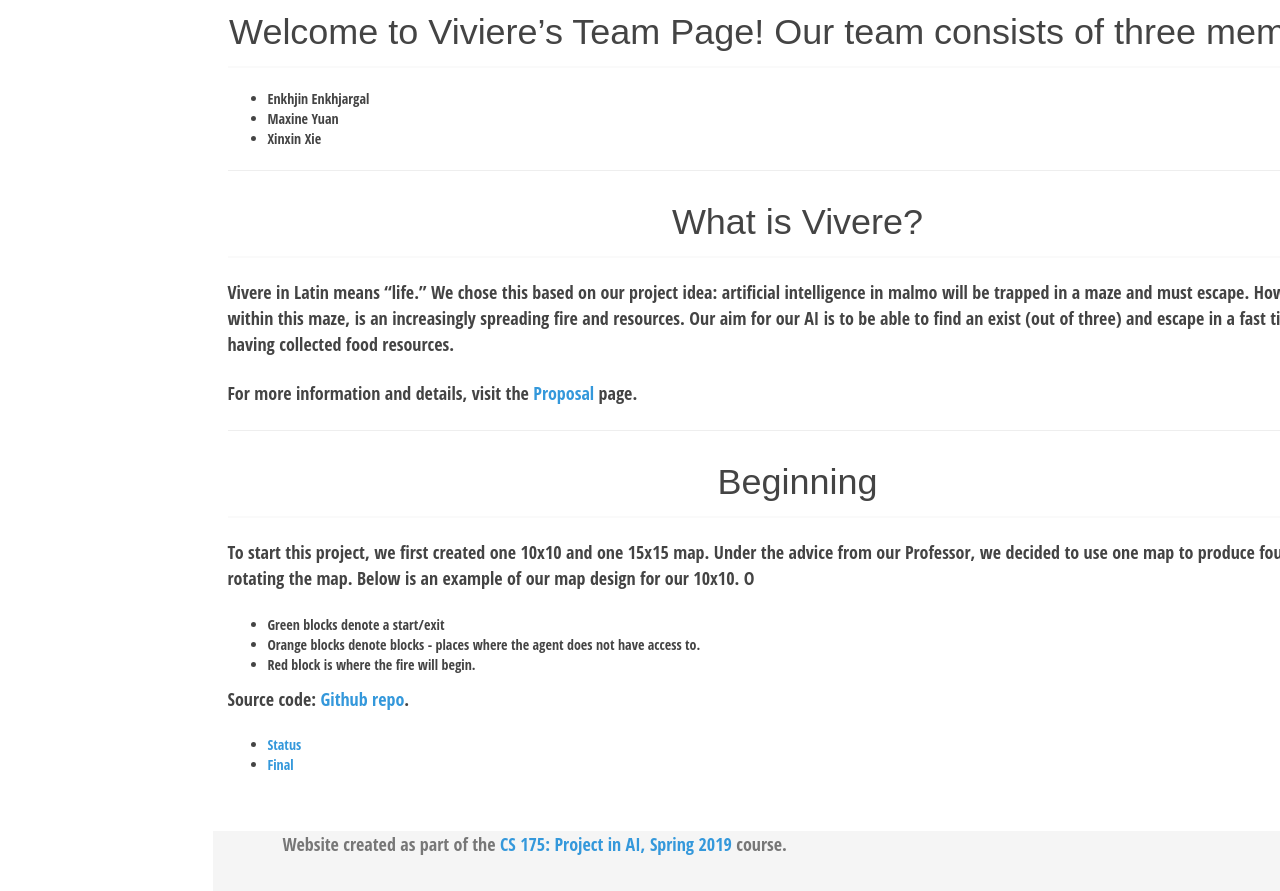
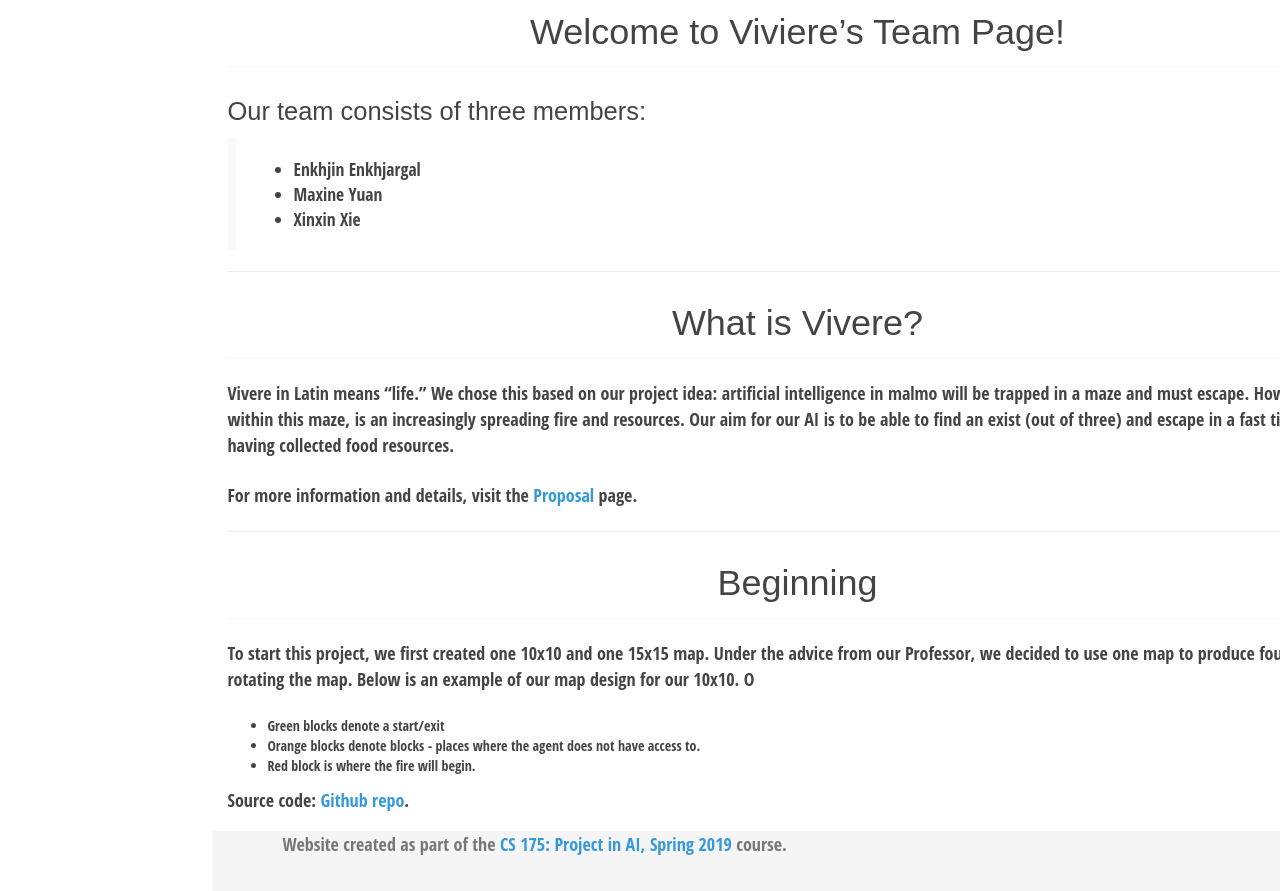
Before and after one commit to Enhjin/Vivere, a Jekyll site: the page built from docs/index.md, in a window 1280 px wide and 1389 px high. Shown: the part 498-1389 px from the top of the window. Built offline with Jekyll 4.4.1, drawn with Linux system fonts in a browser that asks for light colours.

```diff
--- a/docs/index.md
+++ b/docs/index.md
@@ -6,10 +6,13 @@ title:  Home
 ![alt text](https://gonintendo.com/system/file_uploads/uploads/000/041/527/original/minecraft-600x333.png "Minecraft")
 
 
-### Welcome to Viviere's Team Page! Our team consists of three members:
-* Enkhjin Enkhjargal
-* Maxine Yuan
-* Xinxin Xie
+### Welcome to Viviere's Team Page!
+
+#### Our team consists of three members:
+
+> * Enkhjin Enkhjargal
+> * Maxine Yuan
+> * Xinxin Xie
 
 ---
 
```
